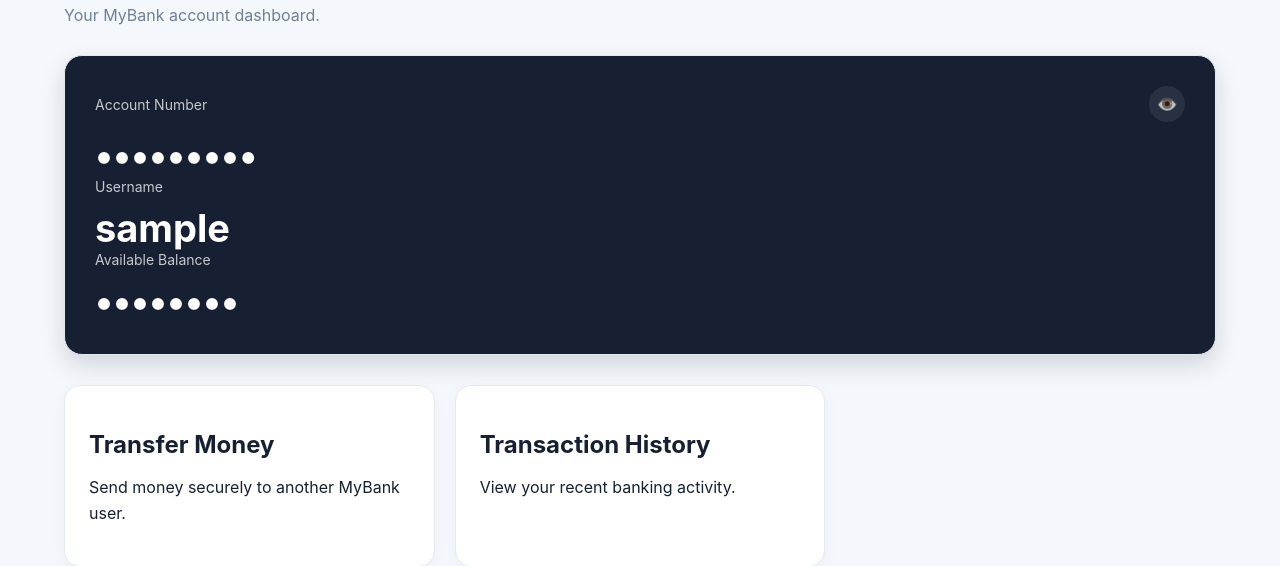
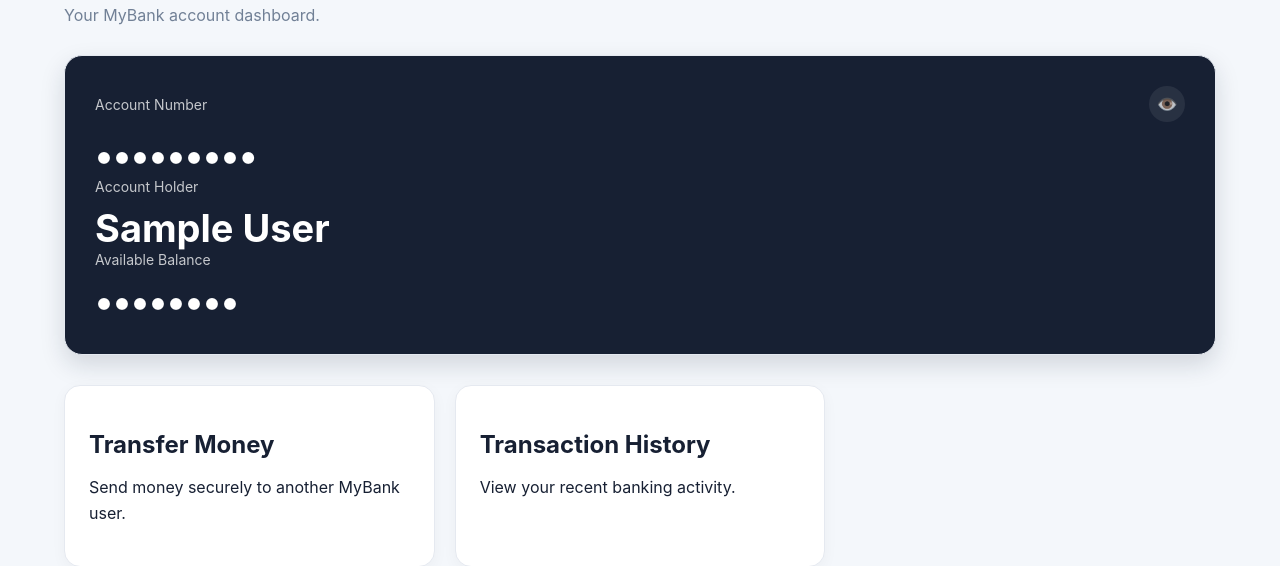
Before and after one commit to thomossancarra/mybank-, a Django app: page /dashboard/ in a window 1280 px wide. Shown: the part 161-727 px from the top of the page. Run offline with Django 5.2, Linux system fonts and the light colour scheme; the visitor is signed in with stand-in values (Sample User, id 1); data comes from the database, SQL or seed files in the repository; data that the repository does not hold is empty.

Commit message:
Display account holder name on dashboard

```diff
--- a/core/templates/core/dashboard.html
+++ b/core/templates/core/dashboard.html
@@ -372,9 +372,13 @@
     •••••••••
 </div>
 
-                <div class="balance-label">{% trans "Username" %}</div>
+                <div class="balance-label">{% trans "Account Holder" %}</div>
                 <div class="balance">
-                    {{ account.user.username }}
+                    {% if account.user.first_name or account.user.last_name %}
+                        {{ account.user.first_name }} {{ account.user.last_name }}
+                    {% else %}
+                        {{ account.user.username }}
+                     {% endif %}
                 </div>
 
                <div class="balance-label sensitive-label">
```
